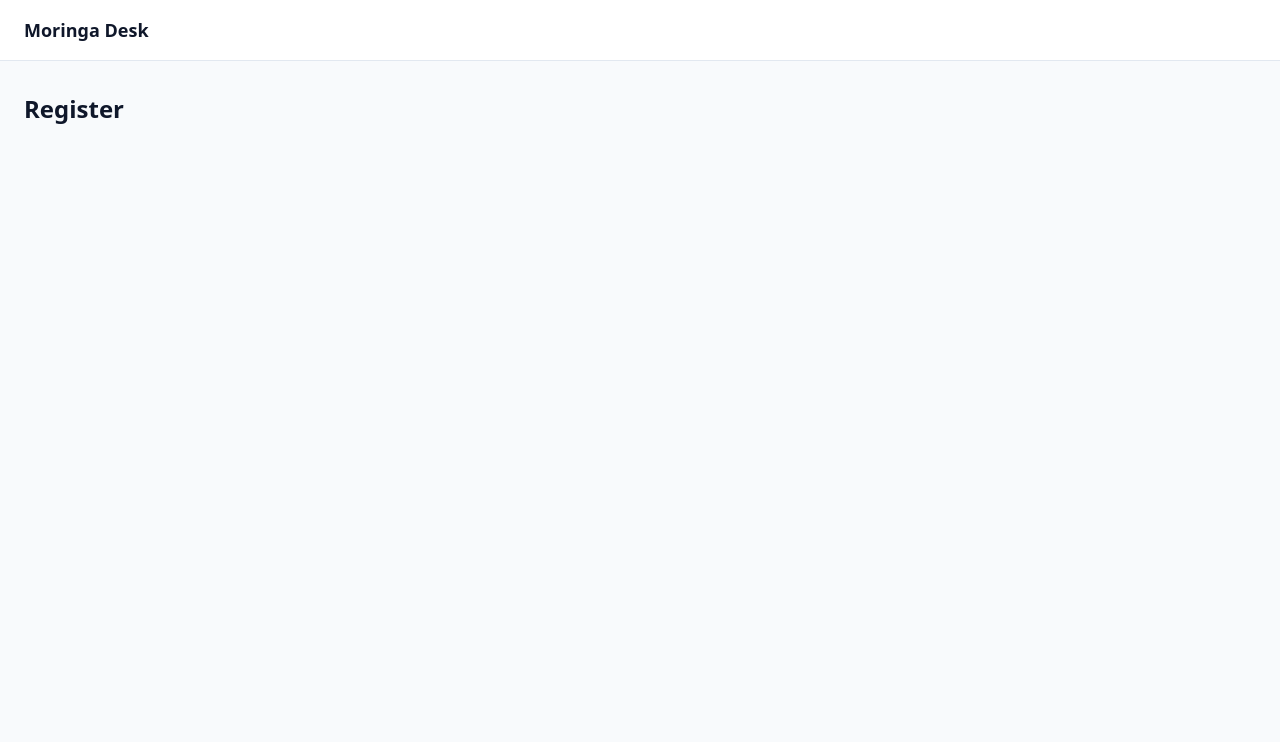
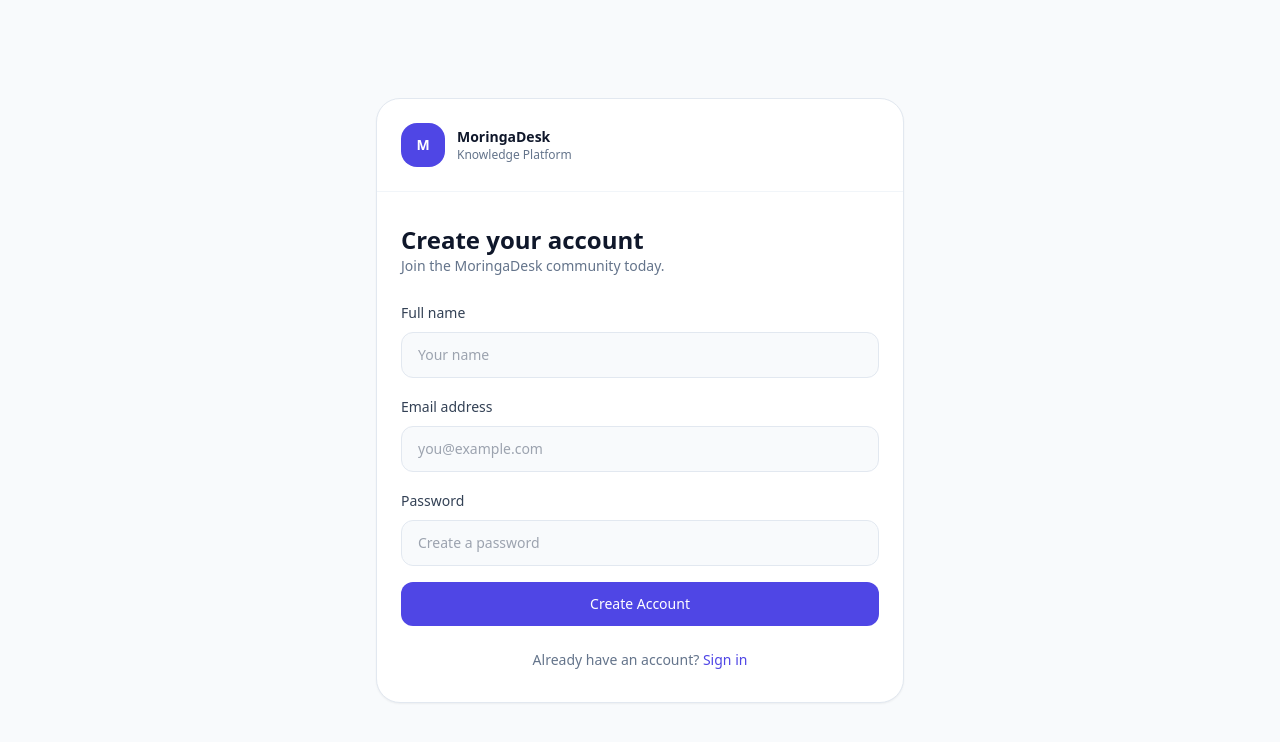
Before and after one commit to bryankiriama/Moringa_Desk, a React (Vite) app in the folder frontend/: page /register in a window 1280 px wide. Shown: the top 742 px of the page. Built offline with nearby package versions, Linux system fonts and the light colour scheme.

Commit message:
feat(auth): scaffold public layout and auth pages

```diff
--- a/frontend/src/layouts/PublicLayout.tsx
+++ b/frontend/src/layouts/PublicLayout.tsx
@@ -3,11 +3,23 @@ import { Outlet } from "react-router-dom";
 const PublicLayout = () => {
   return (
     <div className="min-h-screen bg-slate-50 text-slate-900">
-      <header className="border-b border-slate-200 bg-white px-6 py-4">
-        <h1 className="text-lg font-semibold">Moringa Desk</h1>
-      </header>
-      <main className="px-6 py-8">
-        <Outlet />
+      <main className="mx-auto flex min-h-screen w-full max-w-xl items-center justify-center px-6 py-12">
+        <div className="w-full overflow-hidden rounded-3xl border border-slate-200 bg-white shadow-sm">
+          <div className="border-b border-slate-100 px-6 py-6">
+            <div className="flex items-center gap-3">
+              <div className="flex h-11 w-11 items-center justify-center rounded-2xl bg-indigo-600 text-sm font-semibold text-white">
+                M
+              </div>
+              <div>
+                <p className="text-sm font-semibold text-slate-900">MoringaDesk</p>
+                <p className="text-xs text-slate-500">Knowledge Platform</p>
+              </div>
+            </div>
+          </div>
+          <div className="px-6 py-8">
+            <Outlet />
+          </div>
+        </div>
       </main>
     </div>
   );
--- a/frontend/src/pages/Login.tsx
+++ b/frontend/src/pages/Login.tsx
@@ -1,5 +1,46 @@
+import { Link } from "react-router-dom";
+
 const Login = () => {
-  return <h1 className="text-2xl font-semibold">Login</h1>;
+  return (
+    <div className="space-y-6">
+      <div>
+        <h1 className="text-2xl font-semibold text-slate-900">Welcome back</h1>
+        <p className="text-sm text-slate-500">Sign in to continue to MoringaDesk.</p>
+      </div>
+
+      <form className="space-y-4">
+        <div>
+          <label className="text-sm font-medium text-slate-700">Email address</label>
+          <input
+            type="email"
+            placeholder="you@example.com"
+            className="mt-2 w-full rounded-xl border border-slate-200 bg-slate-50 px-4 py-3 text-sm text-slate-700"
+          />
+        </div>
+        <div>
+          <label className="text-sm font-medium text-slate-700">Password</label>
+          <input
+            type="password"
+            placeholder="Enter your password"
+            className="mt-2 w-full rounded-xl border border-slate-200 bg-slate-50 px-4 py-3 text-sm text-slate-700"
+          />
+        </div>
+        <button
+          type="button"
+          className="w-full rounded-xl bg-indigo-600 px-4 py-3 text-sm font-medium text-white"
+        >
+          Sign In
+        </button>
+      </form>
+
+      <p className="text-center text-sm text-slate-500">
+        Don&apos;t have an account?{" "}
+        <Link to="/register" className="font-medium text-indigo-600">
+          Create one
+        </Link>
+      </p>
+    </div>
+  );
 };
 
 export default Login;
--- a/frontend/src/pages/Register.tsx
+++ b/frontend/src/pages/Register.tsx
@@ -1,5 +1,54 @@
+import { Link } from "react-router-dom";
+
 const Register = () => {
-  return <h1 className="text-2xl font-semibold">Register</h1>;
+  return (
+    <div className="space-y-6">
+      <div>
+        <h1 className="text-2xl font-semibold text-slate-900">Create your account</h1>
+        <p className="text-sm text-slate-500">Join the MoringaDesk community today.</p>
+      </div>
+
+      <form className="space-y-4">
+        <div>
+          <label className="text-sm font-medium text-slate-700">Full name</label>
+          <input
+            type="text"
+            placeholder="Your name"
+            className="mt-2 w-full rounded-xl border border-slate-200 bg-slate-50 px-4 py-3 text-sm text-slate-700"
+          />
+        </div>
+        <div>
+          <label className="text-sm font-medium text-slate-700">Email address</label>
+          <input
+            type="email"
+            placeholder="you@example.com"
+            className="mt-2 w-full rounded-xl border border-slate-200 bg-slate-50 px-4 py-3 text-sm text-slate-700"
+          />
+        </div>
+        <div>
+          <label className="text-sm font-medium text-slate-700">Password</label>
+          <input
+            type="password"
+            placeholder="Create a password"
+            className="mt-2 w-full rounded-xl border border-slate-200 bg-slate-50 px-4 py-3 text-sm text-slate-700"
+          />
+        </div>
+        <button
+          type="button"
+          className="w-full rounded-xl bg-indigo-600 px-4 py-3 text-sm font-medium text-white"
+        >
+          Create Account
+        </button>
+      </form>
+
+      <p className="text-center text-sm text-slate-500">
+        Already have an account?{" "}
+        <Link to="/login" className="font-medium text-indigo-600">
+          Sign in
+        </Link>
+      </p>
+    </div>
+  );
 };
 
 export default Register;
```
